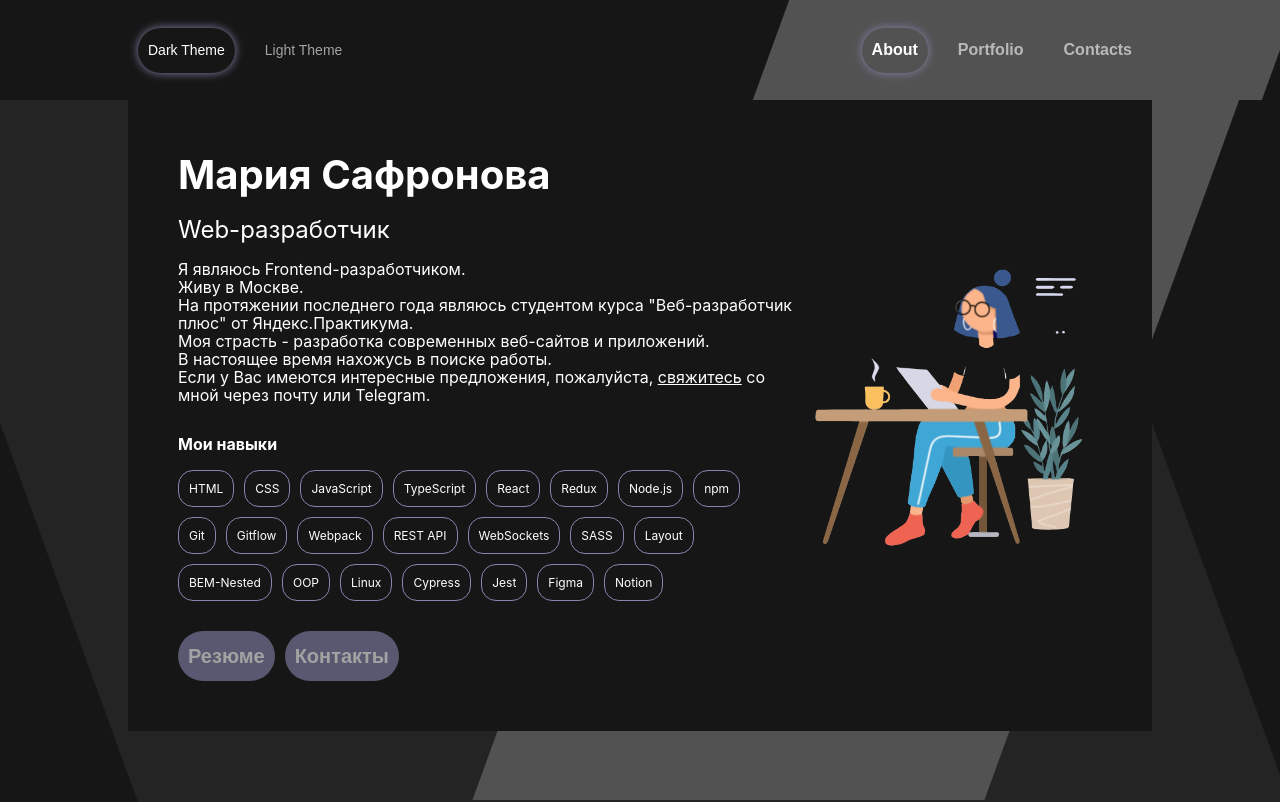
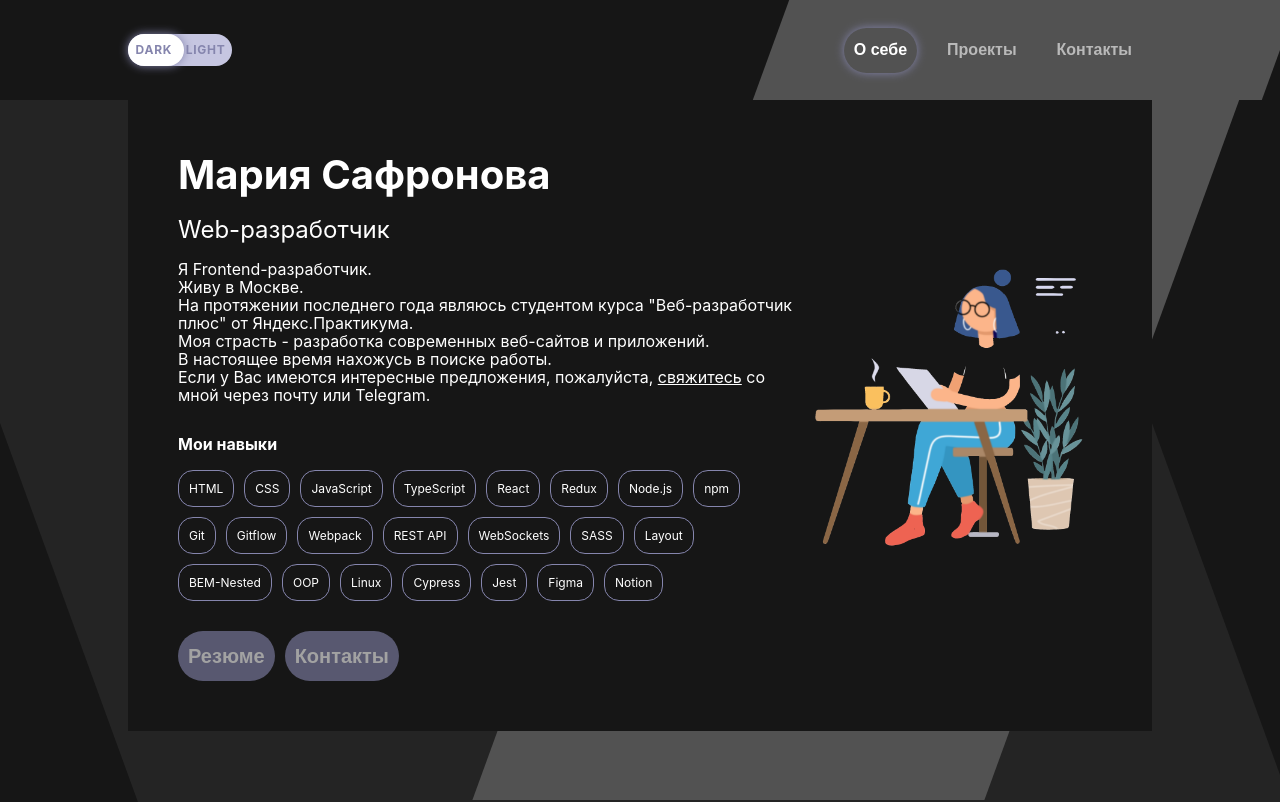
Before and after one commit to mary-an-safronova/portfolio, a React (Create React App) app: page / in a window 1280 px wide. Shown: the top 802 px of the page. Built offline with nearby package versions, Linux system fonts and the light colour scheme.

Commit message:
fix: update toggle theme buttons in header block

```diff
--- a/src/components/about/about.tsx
+++ b/src/components/about/about.tsx
@@ -20,7 +20,7 @@ const About: FC<Props> = ({ theme, themeLightClass, scrollToRef, handleTabClick
                 <h1 className={aboutStyle.title}>Мария Сафронова</h1>
                 <p className={aboutStyle.subtitle}>Web-разработчик</p>
                 <p className={aboutStyle.description}>
-                    Я являюсь Frontend-разработчиком.<br/>
+                    Я Frontend-разработчик.<br/>
                     Живу в Москве.<br/>
                     На протяжении последнего года являюсь студентом курса "Веб-разработчик плюс" от Яндекс.Практикума.<br/>
                     Моя страсть - разработка современных веб-сайтов и приложений.<br/>
--- a/src/components/header/header.module.css
+++ b/src/components/header/header.module.css
@@ -23,6 +23,92 @@
     -moz-transform: skew(-20deg);
     -o-transform: skew(-20deg);
 }
+
+
+
+.toggleContainer {
+	box-sizing: border-box;
+	position: relative;
+	display: grid;
+	grid-template-columns: repeat(2, 1fr);
+	width: 100%;
+	border-radius: 56px;
+	background: rgb(198, 198, 225);
+	font-weight: bold;
+	color: rgb(133, 133, 173);
+	cursor: pointer;
+	column-gap: -25px;
+	border: 0;
+	cursor: pointer;
+}
+
+.toggleContainer::before {
+	content: '';
+	position: absolute;
+	width: 54%;
+	height: 100%;
+	left: 0;
+	border-radius: 56px;
+	background: white;
+  box-shadow: 0 0 10px rgb(133, 133, 173);
+	transition: all 0.3s;
+}
+
+.darkThemeBtn {
+	text-transform: uppercase;
+	padding: 6px;
+	text-align: center;
+	z-index: 1;
+	font-weight: 700;
+	font-size: 12px;
+	line-height: 20px;
+	letter-spacing: 0.06em;
+}
+
+.lightThemeBtn {
+	text-transform: uppercase;
+	padding: 6px;
+	text-align: center;
+	z-index: 1;
+	font-weight: 700;
+	font-size: 12px;
+	line-height: 20px;
+	letter-spacing: 0.06em;
+}
+
+.toggleCheckbox {
+	position: absolute;
+	width: 1px;
+	height: 1px;
+	overflow: hidden;
+	clip: rect(0 0 0 0);
+}
+
+.toggleCheckbox:checked + .toggleContainer::before {
+	left: 46%;
+}
+
+.toggleCheckbox:checked + .toggleContainer .darkThemeBtn {
+	color: rgb(133, 133, 173);
+	transition: color 0.3s;
+}
+
+.toggleCheckbox:checked + .toggleContainer .lightThemeBtn {
+	color: rgb(133, 133, 173);
+	transition: color 0.3s;
+}
+
+.toggleCheckbox + .toggleContainer .darkThemeBtn {
+	color: rgb(133, 133, 173);
+	transition: color 0.3s;
+}
+
+.toggleCheckbox + .toggleContainer .lightThemeBtn {
+	color: rgb(133, 133, 173);
+	transition: color 0.3s;
+}
+
+
 
 .themeBtnWrap {
   display: flex;
@@ -59,11 +145,6 @@
   box-shadow: none;
   transition: box-shadow 0.3s ease;
   opacity: 0.6;
-}
-
-.themeBtn {
-  font-size: 16px;
-  font-weight: 400;
 }
 
 .btn_color_darkTheme {
@@ -121,7 +202,6 @@
   .themeBtnWrap {
     flex-direction: column;
     justify-content: space-evenly;
-    width: 60px;
   }
 
   .themeBtn {
--- a/src/components/header/header.tsx
+++ b/src/components/header/header.tsx
@@ -1,5 +1,5 @@
 import headerStyle from './header.module.css';
-import { useState, FC } from 'react';
+import { FC } from 'react';
 
 type Props = {
     theme: string;
@@ -11,7 +11,6 @@ type Props = {
 }
 
 const Header: FC<Props> = ({ theme, setTheme, themeLightClass, themeDarkClass, currentTab, handleTabClick }) => {
-    const [currentTheme, setCurrentTheme] = useState<string>('dark');
 
     // Цвета фона
     const parallelogramLeftColor = theme !== themeLightClass ? 'rgb(22, 22, 22)' : 'rgb(255, 255, 255)';
@@ -20,25 +19,26 @@ const Header: FC<Props> = ({ theme, setTheme, themeLightClass, themeDarkClass, c
     // Переключение на темную тему по клику на кнопку
     const handleDarkThemeBtn = (): void => {
         setTheme(themeDarkClass);
-        setCurrentTheme('dark');
     }
 
     // Переключение на светлую тему по клику на кнопку
     const handleLightThemeBtn = (): void => {
         setTheme(themeLightClass);
-        setCurrentTheme('light');
     }
 
     // Классы кнопок в зависимости от тем
-    const themeBtnColorClass = theme !== themeLightClass ? headerStyle.btn_color_darkTheme : headerStyle.btn_color_lightTheme;
     const navBtnThemeClass = theme !== themeLightClass ? headerStyle.btn_color_darkTheme : (headerStyle.btn_color_lightTheme && headerStyle.btn_nav_lightTheme);
 
     return (
         <header className={`${headerStyle.header}`} style={{ backgroundColor: parallelogramLeftColor }}>
             <div className={headerStyle.parallelogramRight} style={{ backgroundColor: parallelogramRightColor }}></div>
+
             <div className={headerStyle.themeBtnWrap}>
-                <button className={`${headerStyle.btn} ${headerStyle.themeBtn} ${themeBtnColorClass} ${currentTheme === 'dark' && headerStyle.btn_active}`} onClick={handleDarkThemeBtn}>Dark Theme</button>
-                <button className={`${headerStyle.btn} ${headerStyle.themeBtn} ${themeBtnColorClass} ${currentTheme === 'light' && headerStyle.btn_active}`} onClick={handleLightThemeBtn}>Light Theme</button>
+                <input type="checkbox" id="toggle" className={headerStyle.toggleCheckbox}></input>
+                <label htmlFor="toggle" className={headerStyle.toggleContainer}>
+                    <span className={`${headerStyle.darkThemeBtn}`} onClick={handleDarkThemeBtn}>Dark</span>
+                    <span className={`${headerStyle.lightThemeBtn}`} onClick={handleLightThemeBtn}>Light</span>
+                </label>
             </div>
 
             <nav className={headerStyle.navMenu}>
@@ -49,7 +49,7 @@ const Header: FC<Props> = ({ theme, setTheme, themeLightClass, themeDarkClass, c
                     `}
                     type='button'
                     onClick={() => handleTabClick('about')}
-                >About
+                >О себе
                 </button>
                 <button
                     className={`${headerStyle.btn} ${navBtnThemeClass}
@@ -58,7 +58,7 @@ const Header: FC<Props> = ({ theme, setTheme, themeLightClass, themeDarkClass, c
                     `}
                     type='button'
                     onClick={() => handleTabClick('portfolio')}
-                >Portfolio
+                >Проекты
                 </button>
                 <button
                     className={`${headerStyle.btn} ${navBtnThemeClass}
@@ -67,7 +67,7 @@ const Header: FC<Props> = ({ theme, setTheme, themeLightClass, themeDarkClass, c
                     `}
                     type='button'
                     onClick={() => handleTabClick('contacts')}
-                >Contacts
+                >Контакты
                 </button>
             </nav>
 
```
